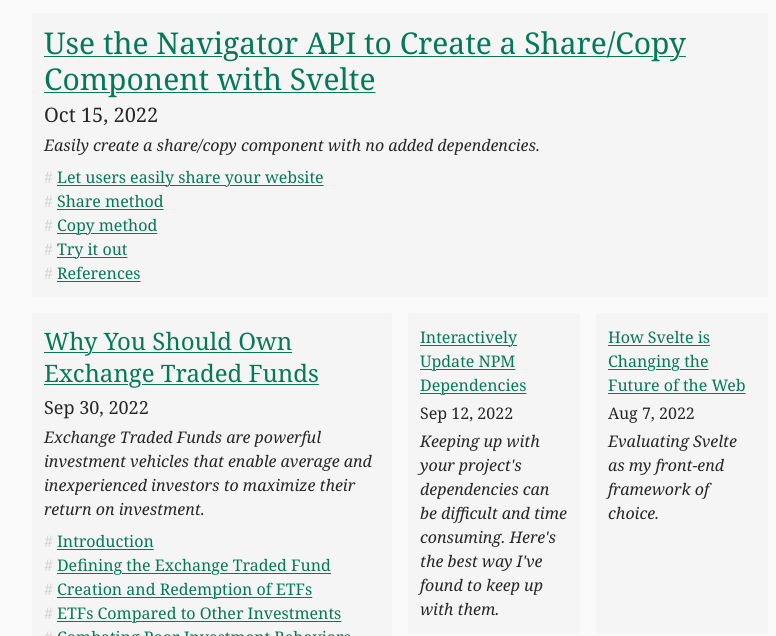
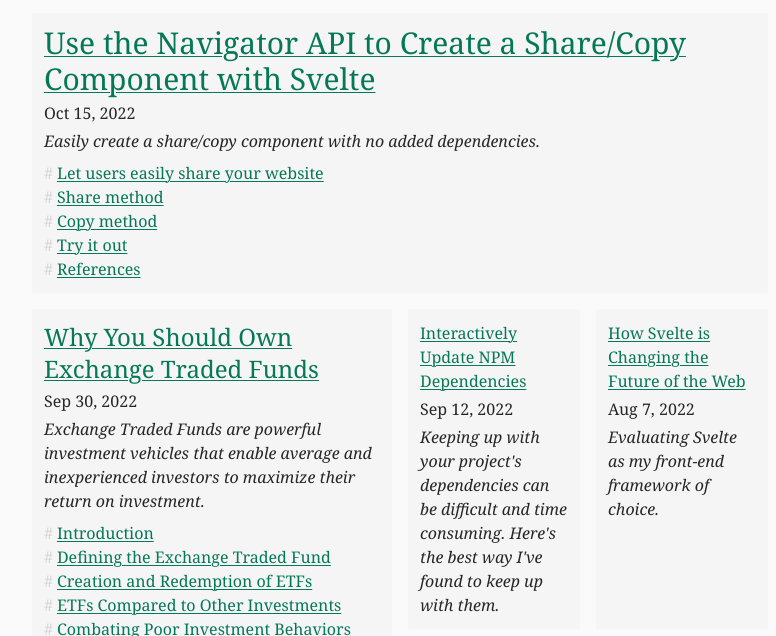
Before and after one commit to rossrobino/blog, an Astro site: page / in a window 1280 px wide. Shown: the part 164-800 px from the top of the page, without its empty margins (240-1016 px from the left). Built offline with nearby package versions, Linux system fonts and the light colour scheme; Astro itself is replaced by a stand-in of ours.

Commit message:
update date size

```diff
--- a/src/pages/_PostCard.svelte
+++ b/src/pages/_PostCard.svelte
@@ -12,11 +12,7 @@
 	>
 		{post.frontmatter.title}
 	</a>
-	<div
-		class="my-1"
-		class:text-xl={size == "large"}
-		class:text-lg={size == "medium"}
-	>
+	<div class="my-1">
 		{new Date(post.frontmatter.date).toLocaleDateString("en-us", {
 			year: "numeric",
 			month: "short",
```
